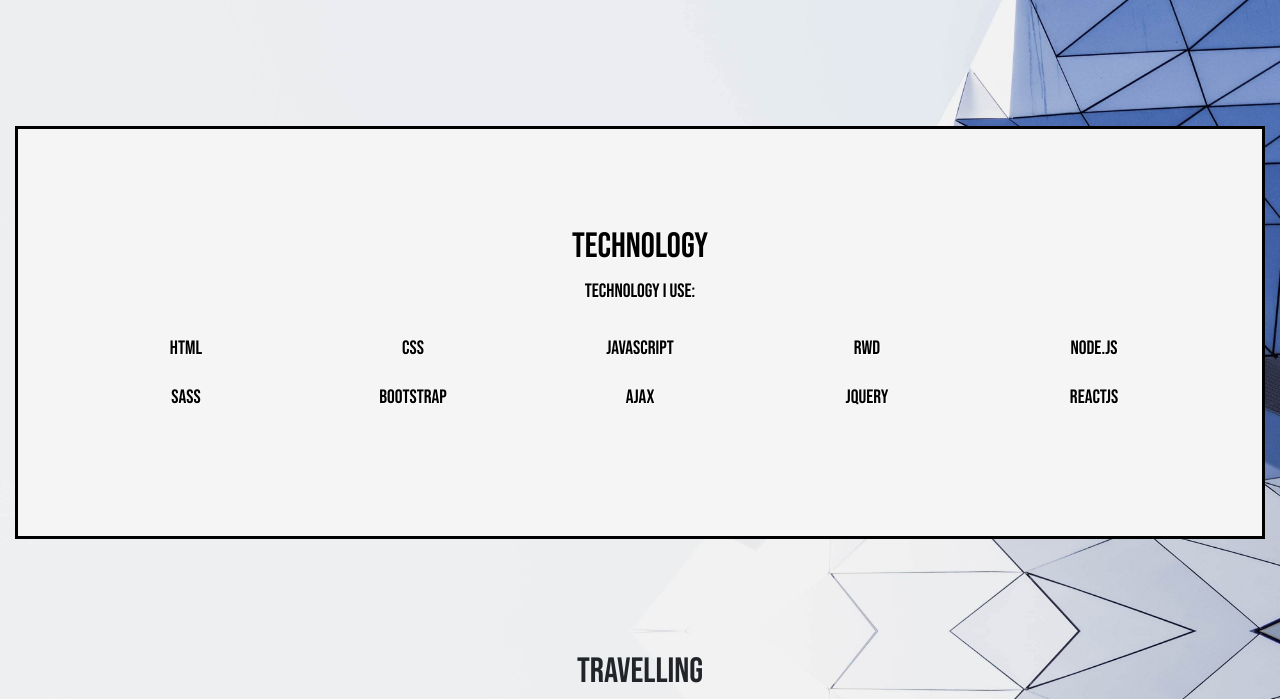
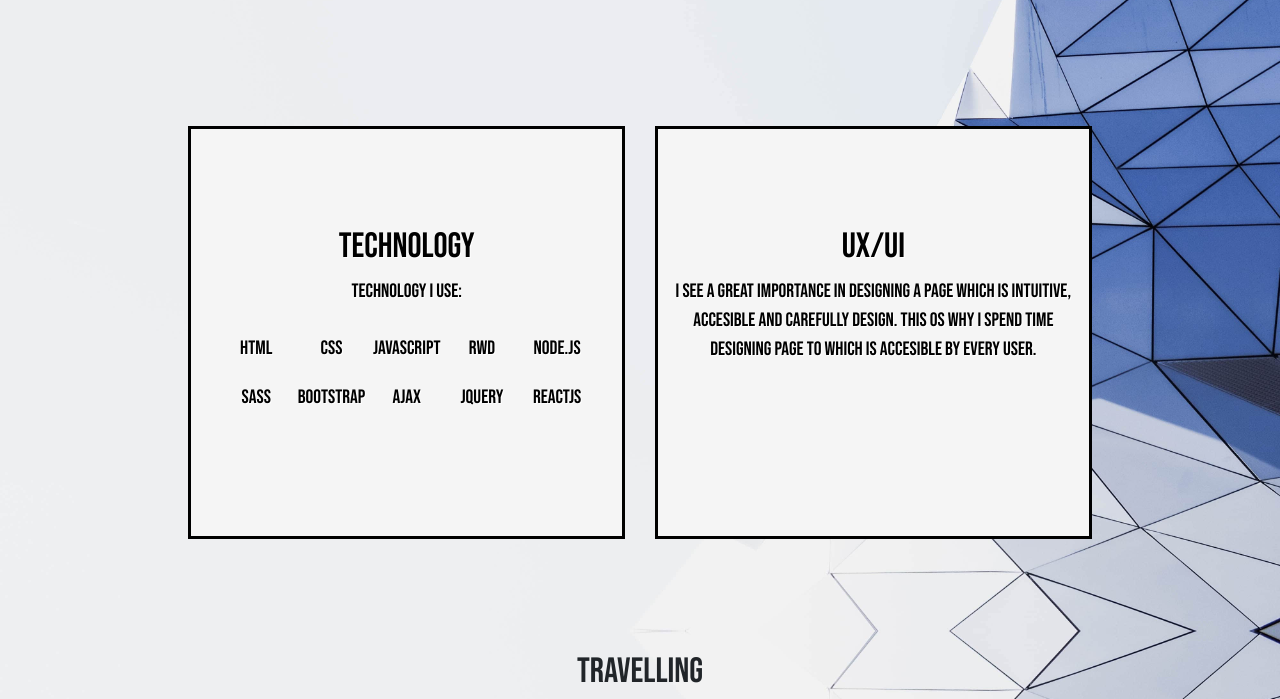
Before and after one commit to maciejnieweglowski/Portfolio-page, a website: page app/index.html in a window 1280 px wide. Shown: the part 1289-1988 px from the top of the page. Drawn offline with nearby package versions, Linux system fonts and the light colour scheme; a web font is replaced by a local one.

Commit message:
v.alfa.1.1

```diff
--- a/app/index.html
+++ b/app/index.html
@@ -39,7 +39,9 @@
     </section>
 
     <section id="Technology">
-        <div id="about-inner-ab">
+        <div class="container-tech">
+            <div class="row">
+                <div class="col-5 col-sm-12 col-md-6 col-lg-4" id="ctech">
                     <h2>
                         Technology
                     </h2>
@@ -56,6 +58,16 @@
                         <li>JQUERY</li>
                         <li>REACTJS</li>
                     </ul>
+                </div>
+                <div class="col-5 col-sm-12 col-md-6 col-lg-4" id="cux">
+                    <h2>
+                        UX/UI
+                    </h2>
+                    <p>
+                        I see a great importance in designing a page which is intuitive, accesible and carefully design. This os why i spend time designing page to which is accesible by every user.
+                    </p>
+                </div>
+            </div>
         </div>
     </section>
 
--- a/app/scss/style.scss
+++ b/app/scss/style.scss
@@ -17,7 +17,7 @@
 }
 
  body {
-   background-image: url(../../photos/pixelm.jpg);
+   background-image: url(../../photos/pixelmin.jpg);
    background-size: 100%;
 }
 
@@ -107,6 +107,21 @@
 section#About {
    text-align: center;
    padding-block: 5em;
+   animation-duration: 1.2s;
+   animation-timing-function: ease-in-out;
+   animation-name: nav-appear;
+
+   @keyframes nav-appear {
+      from {
+         margin-top: 0%;
+         height: 0;
+      }
+
+      to {
+         margin-top: 0%;
+         height: 70px;
+      }
+   }
 
    h2 {
 
@@ -121,7 +136,7 @@
    }
 }
 
-section#Technology {
+@mixin cont {
    text-align: center;
    padding-block: 5em;
    color: black;
@@ -129,12 +144,27 @@
    background-color: whitesmoke;
    margin: 15px;
    border: solid;
+}
+section#Technology {
 
-   li{
-      width: 18%;
-      display: inline-flex;
+   .row {
       place-content: center;
-      padding-block: 10px;
+
+      #ctech{
+         @include cont;
+
+         li{
+            width: 18%;
+            display: inline-flex;
+            place-content: center;
+            padding-block: 10px;
+         }
+      }
+
+
+      #cux {
+      @include cont;
+      }
    }
 }
 
```
Also changed, not shown: app/css/style.css, photos/pixelmin.jpg (renamed from photos/pixelm.jpg). Lines whose indentation alone changed are shown as unchanged.
